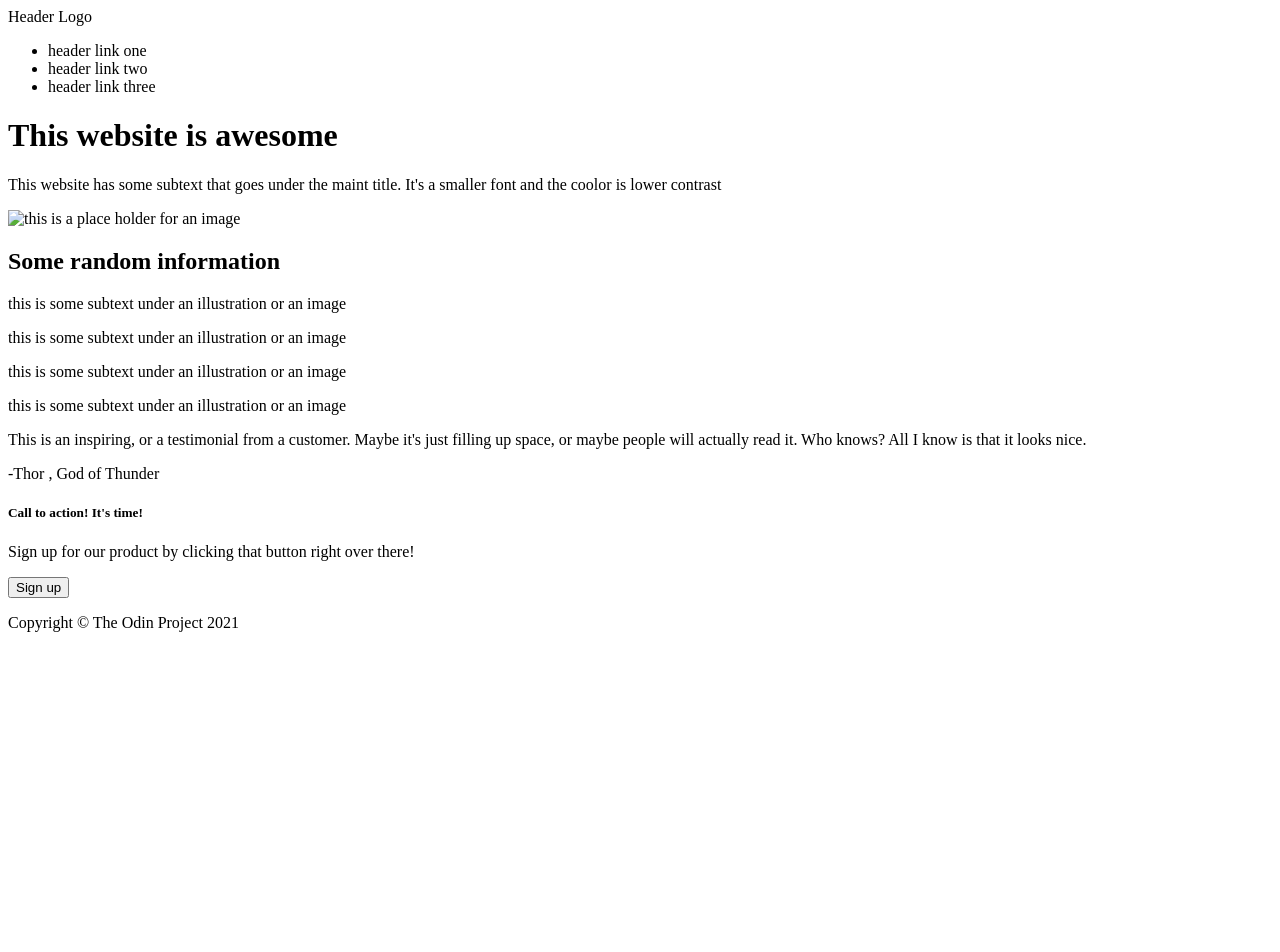
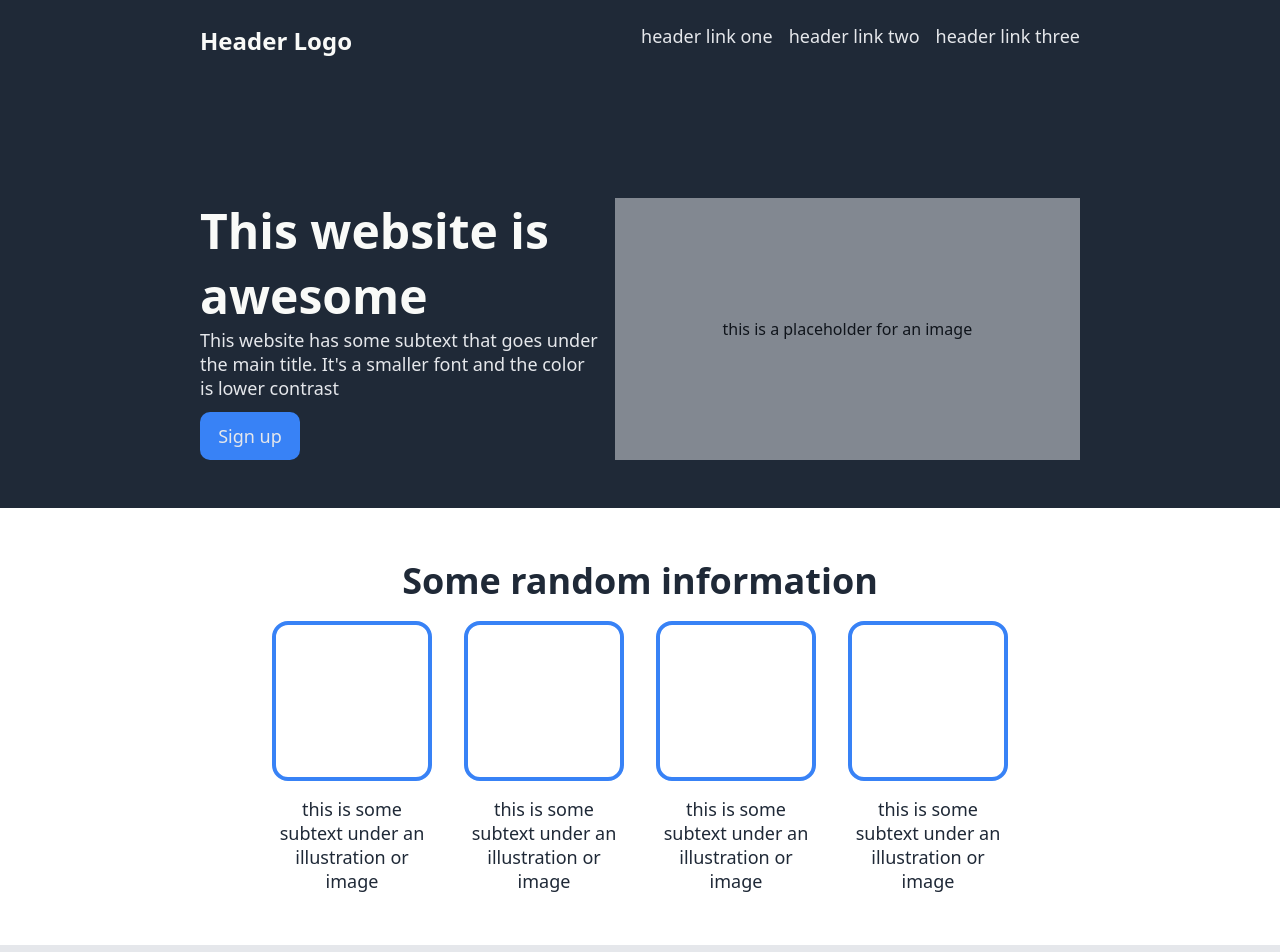
Before and after one commit to Bhujo-2998/odin-landingPage, a plain HTML site: page indexx.html in a window 1280 px wide. Shown: the top 952 px of the page. Before the commit the page ends 800 px from the top, so only its background shows below. Drawn offline with Linux system fonts and the light colour scheme.

Commit message:
added style to html file

```diff
--- a/indexx.html
+++ b/indexx.html
@@ -4,88 +4,98 @@
     <meta charset="UTF-8">
     <!-- <meta name="viewport" content="width=device-width, initial-scale=1.0"> -->
     <title>Landing Page</title>
-    <link rel="stylesheet" href="">
+    <link rel="stylesheet" href="style.css">
+    <link href="https://fonts.googleapis.com/css?family=Roboto:300,300i,400,400i,500,500i,700,700i,900,900i" rel="stylesheet">
 </head>
 <body>
     <!-- Header -->
-    <div class="header">
+    <header>
         <div>Header Logo</div>
         <ul>
-            <li>header link one</li>
-            <li>header link two</li>
-            <li>header link three</li>
+            <li><a href="">header link one</a></li>
+            <li><a href="">header link two</a></li>
+            <li><a href="">header link three</a></li>
         </ul>
-    </div>
-    <!-- Hero -->
-    <div class="hero">
-        <div class="hero-main">
-            <h1>This website is awesome</h1>
-            <p>This website has some subtext that goes under the maint title. It's
-                a smaller font and the coolor is lower contrast
-            </p>
-        </div>
-        <div class="hero-image">
-            <img src="" alt="this is a place holder for an image">
-        </div>
-    </div>
+    </header>
 
-    <!-- Section 2 with card illustration -->
-    <div class="section-2">
-        <h2>Some random information</h2>
-        <div>
-            <div class="setion-2-card">
-                <div></div>
-                <p>this is some subtext under an illustration
-                    or an image
+    <main>
+        <section class="top">
+            <div class="hero">
+                <div class="hero1">
+                    <h2>
+                        This website is<br>awesome
+                    </h2>
+                    <p>
+                        This website has some subtext that goes under the main title. It's a smaller font and the color is lower contrast
+                    </p>
+                    <button class="signup1">Sign up</button>
+                </div>
+                <div class="hero2">
+                    <div class="heroimage">
+                        this is a placeholder for an image
+                    </div>
+                </div>
+            </div>
+        </section>
+
+        <section class="mid">
+            <div class="content">
+                <h2>
+                    Some random information
+                </h2>
+                <div class="illustrations">
+                    <div class="cards">
+                        <div class="cardimage"></div>
+                        <p>this is some subtext under an illustration or image</p>
+                    </div>
+                    <div class="cards">
+                        <div class="cardimage"></div>
+                        <p>this is some subtext under an illustration or image</p>
+                    </div>
+                    <div class="cards">
+                        <div class="cardimage"></div>
+                        <p>this is some subtext under an illustration or image</p>
+                    </div>
+                    <div class="cards">
+                        <div class="cardimage"></div>
+                        <p>this is some subtext under an illustration or image</p>
+                    </div>
+                </div>
+            </div>
+        </section>
+
+        <section class="bottom">
+            <div class="quote-content">
+                <p class="quote">
+                    This is an inspriing quote, or a testimonial from a customer.
+                    Maybe it's just filling up a space, or maybe people will actually read it. Who
+                    knows? All I know is that it looks nice.
                 </p>
+                <P class="quote-author">
+                    -Thor, God of Thunder
+                </P>
             </div>
-            <div class="setion-2-card">
-                <div></div>
-                <p>this is some subtext under an illustration
-                    or an image
-                </p>
+        </section>
+    </main>
+
+    <footer>
+        <section class="calltoaction">
+            <div class="banner">
+                <div class="bannertext">
+                    <p class="text1">Call to action! It's time!</p>
+                    <p class="text2">
+                        Sign up for our product by clicking that button right over there!
+                    </p>
+                </div>
+                <button class="signup2">
+                    Sign up
+                </button>
             </div>
-            <div class="setion-2-card">
-                <div></div>
-                <p>this is some subtext under an illustration
-                    or an image
-                </p>
-            </div>
-            <div class="setion-2-card">
-                <div></div>
-                <p>this is some subtext under an illustration
-                    or an image
-                </p>
-            </div>
-        </div>
-    </div>
+        </section>
 
-    <!-- quote section -->
-    <div class="quote">
-        <p class="quote-main">
-            This is an inspiring, or a testimonial from a customer. Maybe it's just filling
-            up space, or maybe people will actually read it. Who knows? All I know is that it looks
-            nice.
-        </p>
-        <p class="quote-author">
-            -Thor , God of Thunder
-        </p>
-    </div>
-
-    <!-- call-action section -->
-    <div class="section-call-action">
-        <div class="call-action-card">
-            <div>
-                <h5>Call to action! It's time!</h5>
-                <p>Sign up for our product by clicking that button right over there!</p>
-            </div>
-            <button class="call-action-bt">Sign up</button>
-        </div>
-    </div>
-
-    <!-- Footer -->
-    <div class="footer">
-        <p>Copyright © The Odin Project 2021</p>
-    </div>
+        <section class="footer">
+            <div>Copyright © The Odin Project 2021</div>
+        </section>
+    </footer>
 </body>
 </html>
--- /dev/null
+++ b/style.css
@@ -0,0 +1,230 @@
+*{
+    margin: 0;
+    padding: 0;
+    font-family: system-ui, -apple-system, BlinkMacSystemFont, 'Segoe UI', Roboto, Oxygen, Ubuntu, Cantarell, 'Open Sans', 'Helvetica Neue', sans-serif;
+}
+
+/* header */
+header{
+    display: flex;
+    flex-basis: 1000px;
+    text-align: left;
+    justify-content: space-between;
+    background-color: #1f2937;
+    height: 150px;
+    padding: 24px 0;
+}
+
+/* header logo */
+header div{
+    margin-left: 200px;
+    font-size: 24px;
+    color: #f9faf8;
+    font-weight: 600;
+}
+
+/* header navigation */
+ header ul{
+    margin-right: 200px;
+    display: flex;
+    list-style-type: none;
+    gap: 16px;
+    font-size: 18px;
+    text-align: left;
+ }
+
+ header a{
+    text-decoration: none;
+    color: #e5e7eb;
+ }
+
+ /* section 1 */
+.top{
+    background-color: #1f2937;
+    display: flex;
+    justify-content: center;
+    padding-bottom: 48px;
+}
+
+.hero{
+    display: flex;
+    justify-content: space-between;
+    margin-left: 200px;
+    margin-right: 200px;
+    gap: 16px;
+    flex: auto;
+}
+
+.hero1{
+    display: flex;
+    flex-direction: column;
+    flex: 1 1 450px;
+}
+
+.hero h2{
+    font-size: 48px;
+    font-weight: bolder;
+    color: #f9faf8;
+}
+
+.hero p{
+    font-size: 18px;
+    color: #e5e7eb;
+    margin-bottom: 12px;
+}
+
+.signup1{
+    background-color: #3882f6;
+    color: #e5e7eb;
+    height: 48px;
+    width: 100px;
+    border: 0px;
+    font-size: 18px;
+    font-weight: 400;
+    border-radius: 10px;
+}
+
+
+.hero2{
+    flex: 1 1 525px;
+    display: flex;
+    justify-content: center;
+    align-items: center;
+    background-color: #e5e7eb;
+    opacity: 0.5;
+}
+
+/* section 2 */
+.mid{
+    padding: 48px 0 52px 0;
+    display: flex;
+    justify-content: center;
+}
+
+.content{
+    display: flex;
+    flex-direction: column;
+    align-items: center;
+    gap: 16px;
+    margin: 0 200px;
+}
+
+.content h2{
+    font-size: 36px;
+    font-weight: bolder;
+    color: #1f2937;
+}
+
+.illustrations{
+    display: flex;
+    justify-content: space-evenly;
+    gap: 32px;
+}
+
+.cards{
+    display: flex;
+    flex-direction: column;
+    align-items: center;
+    gap: 16px;
+}
+
+.cardimage{
+    height: 152px;
+    width: 152px;
+    border: 4px solid;
+    border-radius: 16px;
+    border-color: #3882f6;
+}
+
+.cards p{
+    width: 152px;
+    font-size: 18px;
+    color: #1f2937;
+    text-align: center;
+
+}
+
+
+/* section 3 */
+.bottom{
+    background-color: #e5e7eb;
+    padding: 48px 0;
+}
+
+.quote-content{
+    margin: 0 296px;
+    display: flex;
+    flex-direction: column;
+}
+
+.quote{
+    font-size: 36px;
+    font-weight: 100;
+    font-style: italic;
+    color: #1f2937;
+}
+
+.quote-author{
+    font-size: 24px;
+    font-weight: 600;
+    align-self: flex-end;
+}
+
+/* footer */
+
+.calltoaction{
+    margin: 48px 0 48px 0;
+    display: flex;
+    justify-content: center;
+}
+
+.banner{
+    padding: 48px 96px;
+    border-radius: 12px;
+    background-color: #3882f6;
+    display: flex;
+    justify-content: space-between;
+    flex: auto;
+    margin: 0 200px;
+    align-items: center;
+    gap: 16px;
+}
+
+.bannertext{
+    display: flex;
+    flex-direction: column;
+    gap: 4px;
+}
+
+.text1{
+    color: #f9faf8;
+    font-size: 24px;
+    font-weight: 500;
+}
+
+.text2{
+    color: #e5e7eb;
+    font-size: 20px;
+}
+
+.signup2{
+    color: #f9faf8;
+    background-color: #3882f6;
+    font-size: 18px;
+    font-weight: 400;
+    padding: 2px 32px;
+    border-radius: 8px;
+    border-color: #f9faf8;
+    border: 2px solid;
+    min-height: 36px;
+}
+
+.footer{
+    height: 100px;
+    background-color: #1f2937;
+    display: flex;
+    justify-content: center;
+    align-items: center;
+    font-size: 18px;
+    color: #f9faf8;
+}
```
